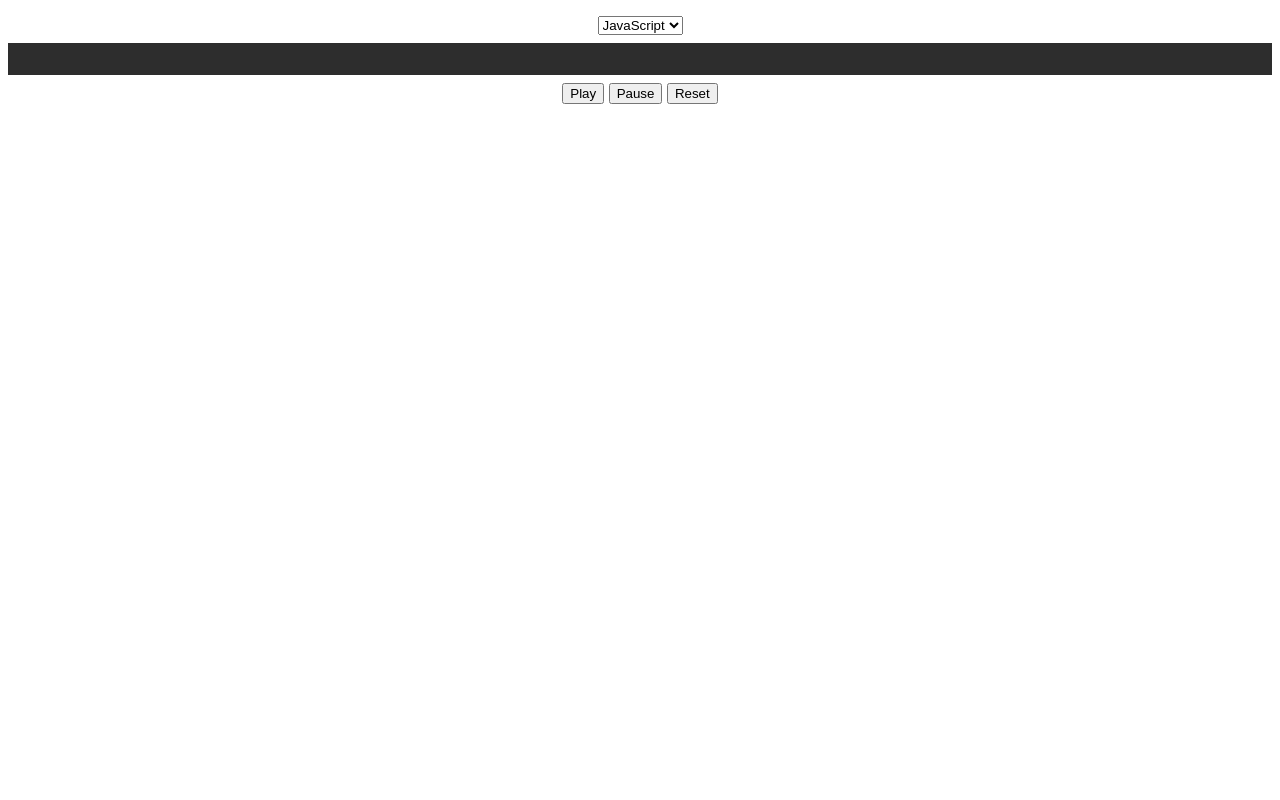
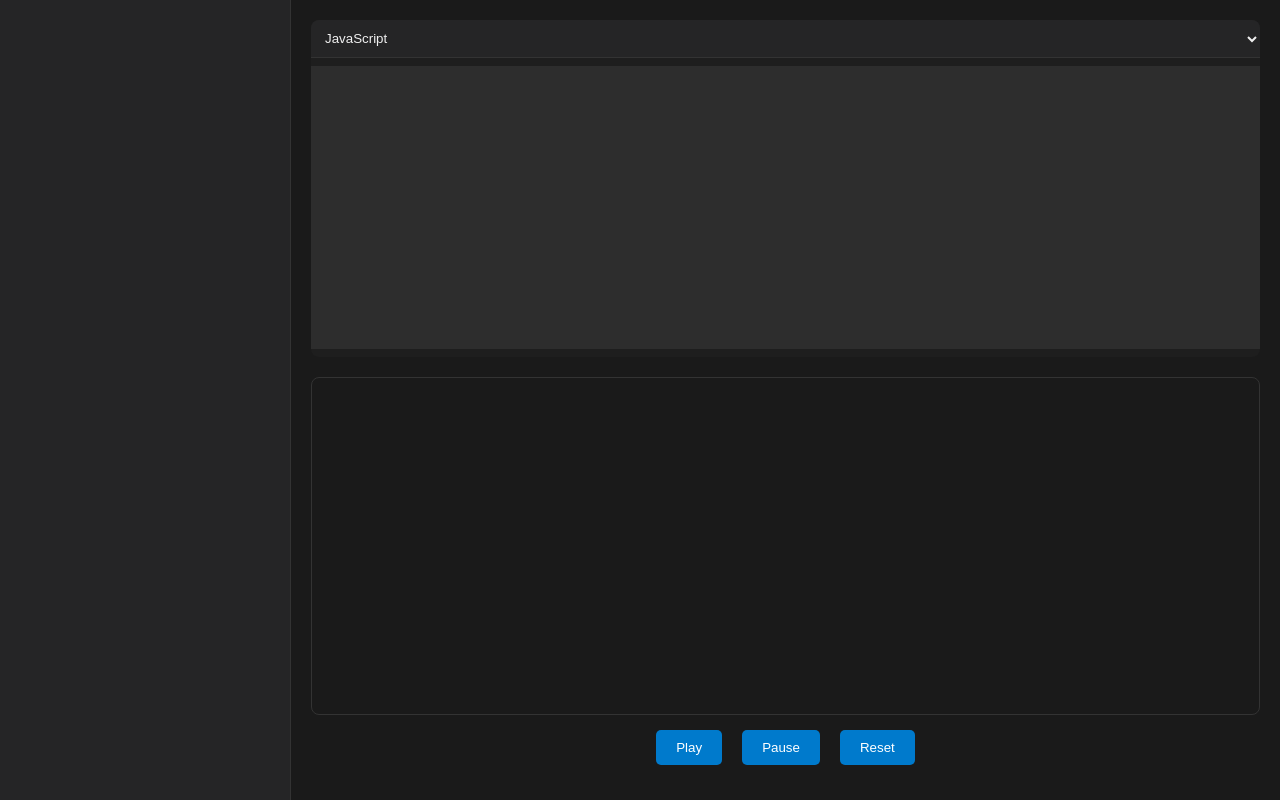
Before and after one commit to bearAtharv/AlgoVision, a plain HTML site: page index.html in a window 1280 px wide. Drawn offline with nearby package versions, Linux system fonts and the light colour scheme.

Commit message:
button styles and layout

```diff
--- a/style.css
+++ b/style.css
@@ -1,19 +1,105 @@
 body {
-    font-family: sans-serif;
-    text-align: center;
+    font-family: -apple-system, BlinkMacSystemFont, 'Segoe UI', Roboto, Helvetica, Arial, sans-serif;
+    background-color: #1a1a1a;
+    color: #f0f0f0;
+    margin: 0;
+    overflow: hidden;
 }
 
-#bar-container {
+.main-container {
+    display: flex;
+    height: 100vh;
+}
+
+#sidebar {
+    width: 250px;
+    background-color: #252526;
+    padding: 20px;
+    border-right: 1px solid #333;
+}
+
+#algorithm-list {
+    list-style: none;
+    padding: 0;
+    margin: 0;
+}
+
+#algorithm-list li {
+    padding: 10px 15px;
+    cursor: pointer;
+    border-radius: 5px;
+    margin-bottom: 5px;
+    transition: background-color 0.2s;
+}
+
+#algorithm-list li:hover {
+    background-color: #3a3a3a;
+}
+
+#algorithm-list li.active {
+    background-color: #007acc;
+    color: white;
+}
+
+.main-content {
+    flex-grow: 1;
+    display: flex;
+    flex-direction: column;
+    padding: 20px;
+    height: 100vh;
+    box-sizing: border-box;
+}
+
+#code-container {
+    flex-basis: 50%;
+    display: flex;
+    flex-direction: column;
+    background-color: #1e1e1e;
+    border-radius: 8px;
+    overflow: hidden;
+}
+
+#language-select {
+    padding: 10px;
+    background-color: #252526;
+    color: #f0f0f0;
+    border: none;
+    border-bottom: 1px solid #333;
+}
+
+pre[class*="language-"] {
+    flex-grow: 1;
+    margin: 0;
+    overflow: auto;
+}
+
+#visualization-container {
+    flex-basis: 50%;
+    margin-top: 20px;
+    border: 1px solid #333;
+    border-radius: 8px;
     display: flex;
     justify-content: center;
-    align-items: flex-end;
-    height: 300px;
-    margin: 20px auto;
+    align-items: center;
 }
 
-.bar {
-    width: 20px;
-    background-color: dodgerblue;
-    margin: 0 2px;
-    transition: height 0.3s ease;
+#controls {
+    display: flex;
+    justify-content: center;
+    padding: 15px 0;
 }
+
+#controls button {
+    background-color: #007acc;
+    color: white;
+    border: none;
+    padding: 10px 20px;
+    margin: 0 10px;
+    border-radius: 5px;
+    cursor: pointer;
+    transition: background-color 0.2s;
+}
+
+#controls button:hover {
+    background-color: #005f9e;
+}
```
